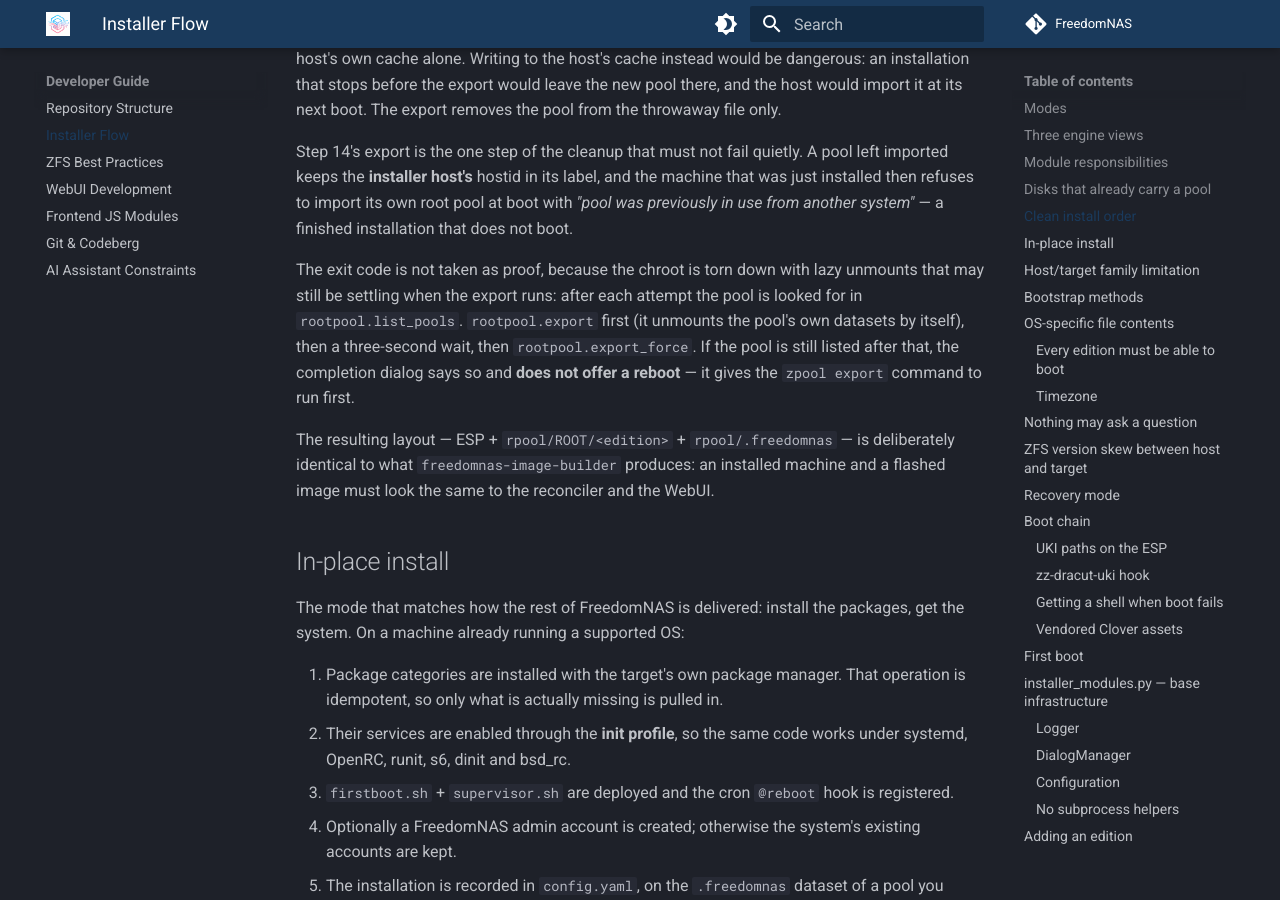
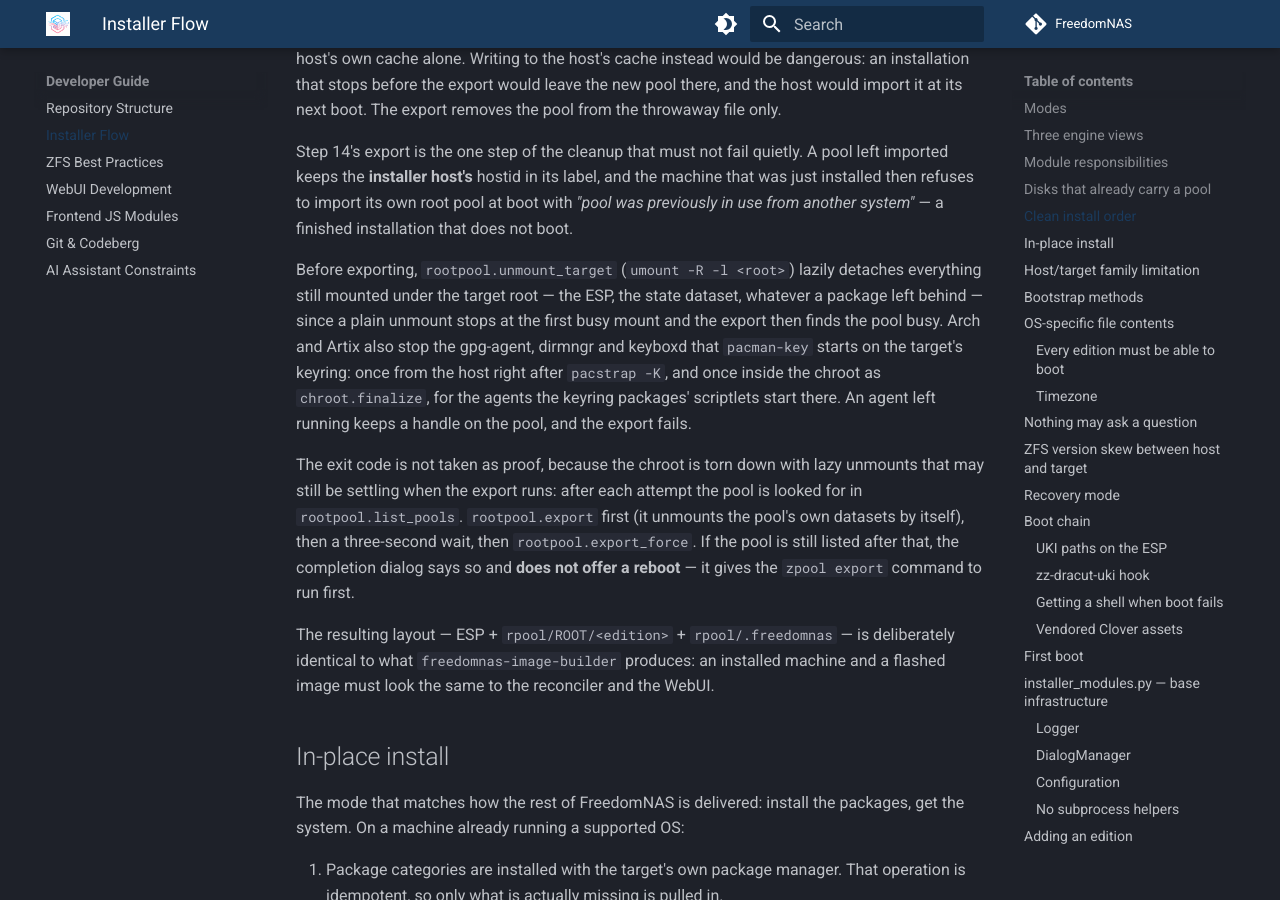
Before and after one commit to FreedomNAS/freedomnas-docs, an MkDocs documentation site: the page built from docs/developer/installer.md, in a window 1280 px wide and 900 px high, scrolled down 4186 px. Built offline with MkDocs 1.6.1 and Material for MkDocs 9.7.7, drawn with Linux system fonts in a browser that asks for light colours.

Commit message:
Document the lazy unmount and gpg agents before the export

```diff
--- a/docs/developer/installer.md
+++ b/docs/developer/installer.md
@@ -130,6 +130,16 @@ A pool left imported keeps the **installer host's** hostid in its label, and
 the machine that was just installed then refuses to import its own root pool
 at boot with *"pool was previously in use from another system"* — a finished
 installation that does not boot.
+
+Before exporting, `rootpool.unmount_target` (`umount -R -l <root>`) lazily
+detaches everything still mounted under the target root — the ESP, the state
+dataset, whatever a package left behind — since a plain unmount stops at the
+first busy mount and the export then finds the pool busy. Arch and Artix also
+stop the gpg-agent, dirmngr and keyboxd that `pacman-key` starts on the
+target's keyring: once from the host right after `pacstrap -K`, and once inside
+the chroot as `chroot.finalize`, for the agents the keyring packages' scriptlets
+start there. An agent left running keeps a handle on the pool, and the export
+fails.
 
 The exit code is not taken as proof, because the chroot is torn down with
 lazy unmounts that may still be settling when the export runs: after each
```
Also changed, not shown: docs/profiles/installer-profiles.md (+1 -0 lines).
